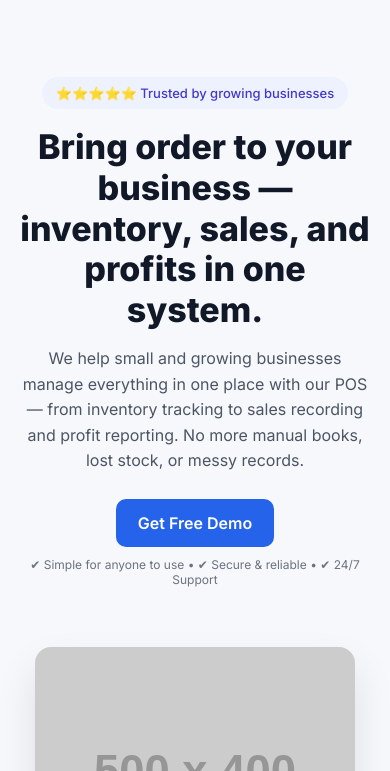
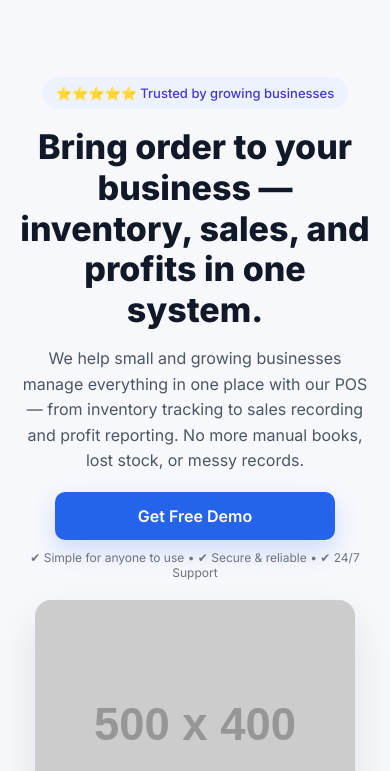
Before and after one commit to ruo-edwin/pos-main-landingpage, a website: page index.html in a window 390 px wide. Shown: the part 73-844 px from the top of the page. Drawn offline with Linux system fonts and the light colour scheme; placeholder pictures from the web are drawn by us.

Commit message:
cta button

```diff
--- a/index.html
+++ b/index.html
@@ -113,11 +113,21 @@
 .cta {
   background: #2563eb;
   color: white;
-  padding: 14px 22px;
+  padding: 14px 26px;
   border-radius: 10px;
   text-decoration: none;
   font-weight: 600;
-  display: inline-block;
+  display: inline-flex;
+  align-items: center;
+  justify-content: center;
+  min-width: 200px;
+  box-shadow: 0 10px 25px rgba(37, 99, 235, 0.2);
+  transition: 0.2s ease;
+}
+
+.cta:hover {
+  transform: translateY(-2px);
+  box-shadow: 0 14px 30px rgba(37, 99, 235, 0.25);
 }
 
 .secondary {
@@ -229,12 +239,7 @@
     margin: auto;
   }
 
-  .cta-row {
-    display: flex;
-    flex-direction: column;
-    gap: 12px;
-    align-items: center;
-  }
+
 
   .secondary {
     margin-left: 0;
@@ -260,6 +265,24 @@
   .cta-fear {
     font-size: 12px;
     padding: 0 10px;
+  }
+}
+.cta-stack {
+  margin-top: 22px;
+  display: flex;
+  flex-direction: column;
+  align-items: flex-start;
+  margin-top: 18px;
+
+}
+@media (max-width: 900px) {
+  .cta-stack {
+    align-items: center;
+  }
+
+  .cta {
+    width: 100%;
+    max-width: 280px;
   }
 }
 </style>
@@ -292,14 +315,13 @@
          No more manual books, lost stock, or messy records.
       </p>
 
-      <div class="cta-row">
+      <div class="cta-stack">
         <a class="cta" href="#">Get Free Demo</a>
 
+        <div class="cta-fear">
+            ✔ Simple for anyone to use • ✔ Secure & reliable • ✔ 24/7 Support
+        </div>
       </div>
-      <div class="cta-fear">
-        ✔ Simple for anyone to use • ✔ Secure & reliable • ✔ 24/7 Support
-      </div>
-    </div>
 
     <!-- RIGHT IMAGE -->
     <div class="hero-right">
```
